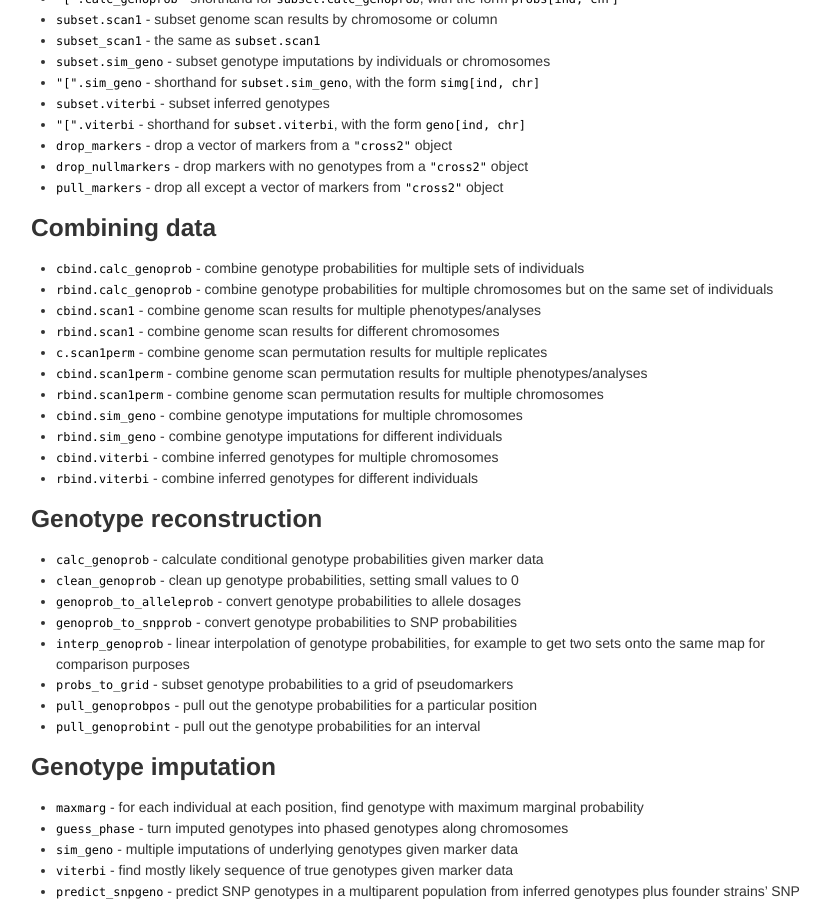
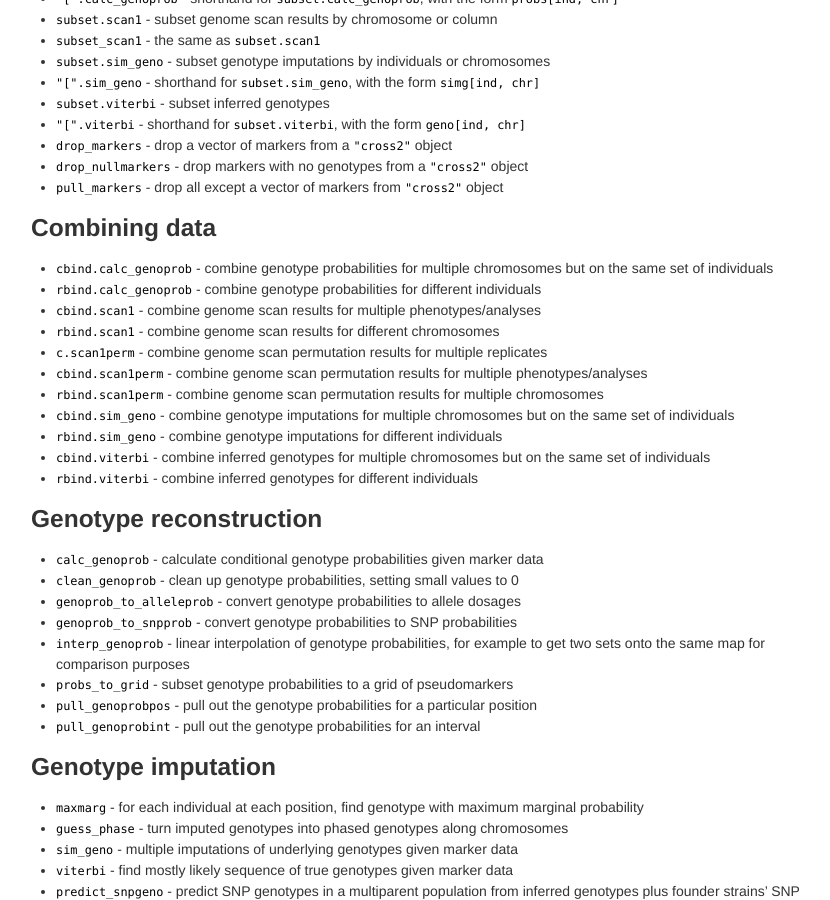
Before and after one commit to rqtl/qtl2, a Jekyll site: the page built from pages/rqtl2_functions.md, in a window 1280 px wide and 900 px high, scrolled down 473 px. Shown: the whole window, without its empty margins (219-1049 px from the left). Built offline with Jekyll 4.4.1, drawn with Linux system fonts in a browser that asks for light colours.

Commit message:
pages/rqtl2_functions.md: fix explanations for r/cbind.calc_genoprob()

```diff
--- a/pages/rqtl2_functions.md
+++ b/pages/rqtl2_functions.md
@@ -42,9 +42,8 @@ description: Annotated/categorized list of functions in R/qtl2
 ### Combining data
 
 - `cbind.calc_genoprob` - combine genotype probabilities for multiple
-  sets of individuals
-- `rbind.calc_genoprob` - combine genotype probabilities for multiple
   chromosomes but on the same set of individuals
+- `rbind.calc_genoprob` - combine genotype probabilities for different individuals
 - `cbind.scan1` - combine genome scan results for multiple phenotypes/analyses
 - `rbind.scan1` - combine genome scan results for different chromosomes
 - `c.scan1perm` - combine genome scan permutation results for multiple replicates
@@ -53,8 +52,10 @@ description: Annotated/categorized list of functions in R/qtl2
 - `rbind.scan1perm` - combine genome scan permutation results for
   multiple chromosomes
 - `cbind.sim_geno` - combine genotype imputations for multiple chromosomes
+   but on the same set of individuals
 - `rbind.sim_geno` - combine genotype imputations for different individuals
 - `cbind.viterbi` - combine inferred genotypes for multiple chromosomes
+   but on the same set of individuals
 - `rbind.viterbi` - combine inferred genotypes for different individuals
 
 
```
